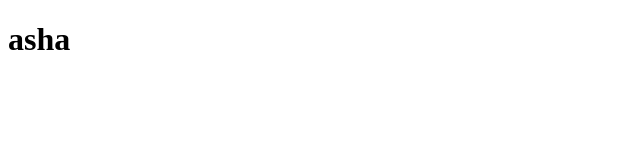
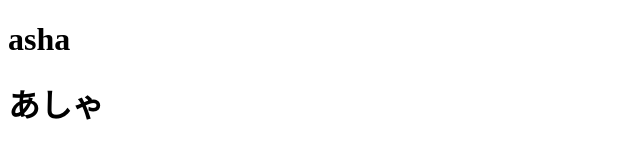
Before and after one commit to asamithub/20200419githubpage, a plain HTML site: page index.html in a window 1280 px wide. Shown: the whole page, without its empty margins (0-640 px from the left). Drawn offline with Linux system fonts and the light colour scheme.

Commit message:
add asha

```diff
--- a/index.html
+++ b/index.html
@@ -7,5 +7,6 @@
 </head>
 <body>
     <h1>asha</h1>
+    <h1>あしゃ</h1>
 </body>
 </html>
```
